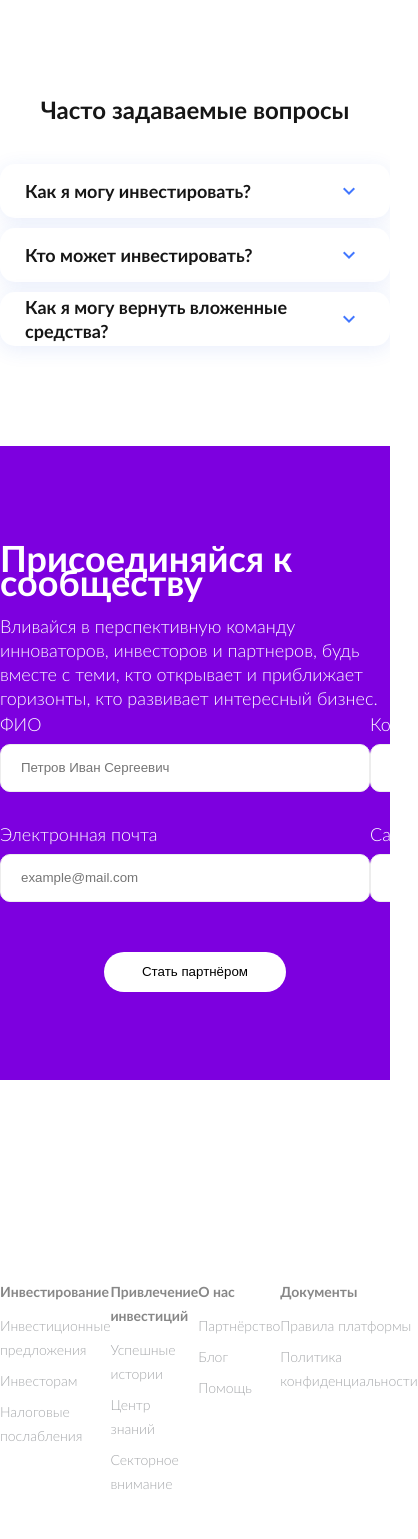
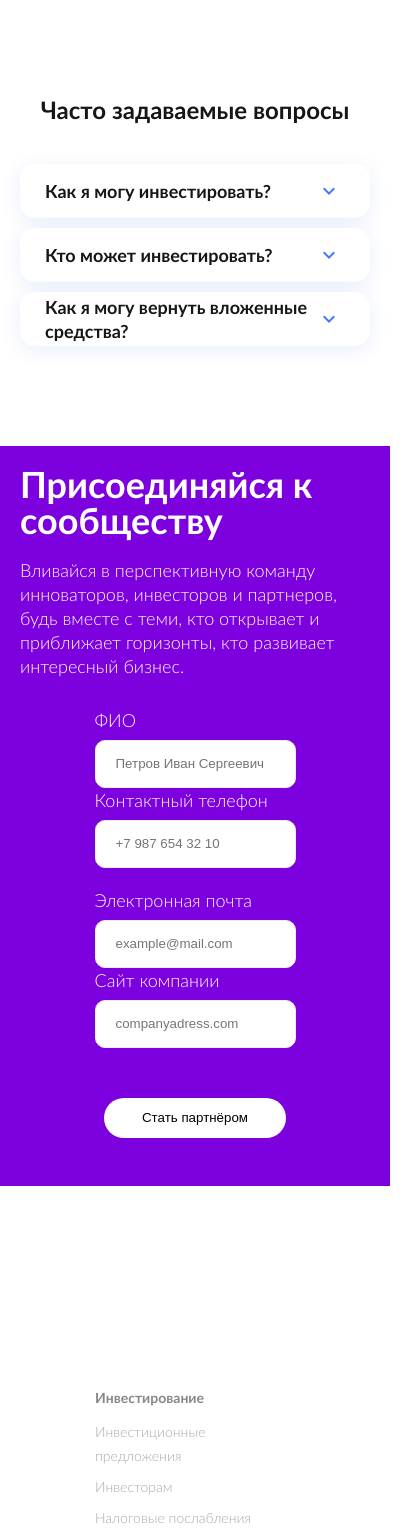
Before and after one commit to rubanvova/BlizkieGorizonti, a React (Create React App) app: page / in a window 390 px wide. Shown: the part 3809-5348 px from the top of the page, 418 px wide, since content can reach past the window. Built offline with nearby package versions, Linux system fonts and the light colour scheme.

Commit message:
add adaptiv

```diff
--- a/src/components/content/BoxForm.module.css
+++ b/src/components/content/BoxForm.module.css
@@ -18,13 +18,13 @@
 
 .chapter {
   font-size: 36px;
+  line-height: 36px;
   color: #ffffff;
   display: flex;
 }
 
 .chapterText {
   max-width: 769px;
-  height: 48px;
   color: #ffffff;
   padding-top: 20px;
 }
@@ -80,23 +80,21 @@
   background: #840be7cb;
 }
 
+.inputs {
+  position: relative;
+}
 .wrapperModal {
-  position: absolute;
-  left: 0px;
-  top: 0px;
-  width: 100%;
-  height: 100%;
-  background-color: #ffffffbe;
+  display: flex;
+  justify-content: center;
 }
 
 .modal {
   display: flex;
   flex-direction: column;
   position: absolute;
-  left: 540px;
-  top: 200px;
-  width: 350px;
-  height: 40%;
+  top: 20px;
+  width: 310px;
+  min-height: 100%;
   border: 1px solid rgb(120, 165, 231);
   border-radius: 10px;
   background: #ffffff;
@@ -122,3 +120,35 @@
 .buttonOk:hover {
   box-shadow: 0px 4px 30px rgba(83, 85, 88, 0.562);
 }
+
+@media (max-width: 793px) {
+  .container {
+    margin: 0px 20px;
+  }
+  .rowOne {
+    flex-wrap: wrap;
+    justify-content: center;
+    margin: 20px auto;
+    margin-top: 30px;
+  }
+  .rowTwo {
+    margin: 20px 20px;
+    flex-wrap: wrap;
+    justify-content: center;
+  }
+  .boxChapter {
+    padding-top: 20px;
+  }
+}
+
+@media (max-width: 544px) {
+  .wrapper {
+    min-height: 740px;
+  }
+}
+
+@media (max-width: 416px) {
+  .input {
+    width: 100%;
+  }
+}
--- a/src/components/content/BoxForm.tsx
+++ b/src/components/content/BoxForm.tsx
@@ -96,15 +96,6 @@ const BoxForm: React.FC = () => {
               place="companyadress.com"
             />
           </div>
-        </div>
-        <div className={styles.boxButton}>
-          <button
-            className={styles.button}
-            onClick={() => setshowModal(!showModal)}
-          >
-            Стать партнёром
-          </button>
-        </div>
           {showModal && (
             <div className={styles.wrapperModal}>
               <div className={styles.modal}>
@@ -121,6 +112,15 @@ const BoxForm: React.FC = () => {
             </div>
           )}
         </div>
+        <div className={styles.boxButton}>
+          <button
+            className={styles.button}
+            onClick={() => setshowModal(!showModal)}
+          >
+            Стать партнёром
+          </button>
+        </div>
+      </div>
     </div>
   );
 };
--- a/src/components/content/BoxQuestions.module.css
+++ b/src/components/content/BoxQuestions.module.css
@@ -59,3 +59,9 @@
 .text {
   white-space: pre-wrap;
 }
+
+@media (max-width: 1214px) {
+  .wrapper {
+    margin: 100px 20px;
+  }
+}
--- a/src/components/footer/Footer.module.css
+++ b/src/components/footer/Footer.module.css
@@ -17,3 +17,30 @@
   align-items: flex-end;
   filter: grayscale(100%);
 }
+
+@media (max-width: 1206px) {
+  .boxs {
+    margin: 0px 20px;
+  }
+}
+
+@media (max-width: 1206px) {
+  .boxs {
+    flex-wrap: wrap;
+    /* max-width: 500px; */
+  }
+}
+
+@media (max-width: 855px) {
+  .boxs {
+    max-width: 400px;
+    margin: 0 auto;
+  }
+}
+
+@media (max-width: 450px) {
+  .boxs {
+    max-width: 200px;
+    margin: 0 auto;
+  }
+}
--- a/src/components/header/BoxCraeted.module.css
+++ b/src/components/header/BoxCraeted.module.css
@@ -2,6 +2,11 @@
   display: flex;
   justify-content: center;
   align-items: center;
-  margin-top: 100px;
-  margin-left: 180px;
+  margin: 100px auto;
 }
+
+@media (max-width: 616px) {
+  .text {
+    margin: 50px;
+  }
+}
--- a/src/components/header/BoxCraeted.tsx
+++ b/src/components/header/BoxCraeted.tsx
@@ -6,11 +6,9 @@ import styles from './BoxCraeted.module.css';
 
 const BoxCraeted: React.FC = () => {
   return (
-    <div className={styles.text}>
-      <Text bold classNames={styles.text}>
-        Данная страница находится в разработке. Следите за обновлениями.
-      </Text>
-    </div>
+    <Text bold classNames={styles.text}>
+      Данная страница находится в разработке. Следите за обновлениями.
+    </Text>
   );
 };
 
```
Lines whose indentation alone changed are shown as unchanged.
